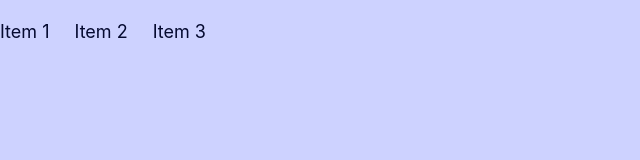
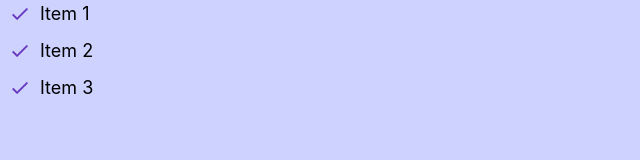
Before and after one commit to Kayla0608/KTShop, a website: page index.html in a window 1280 px wide. Shown: the whole page, without its empty margins (0-640 px from the left). Drawn offline with nearby package versions, Linux system fonts and the light colour scheme; a web font is replaced by a local one.

Commit message:
Creating list style with check.png

```diff
--- a/css/styles.css
+++ b/css/styles.css
@@ -127,3 +127,29 @@ a{
     display: inline-block;
     margin-right: 2rem;
 }
+
+.list--check {
+    list-style-type: none; /* Remove default bullets */
+    margin: 0;
+    padding: 0;
+}
+
+.list--check li {
+    position: relative; /* Establish a positioning context */
+    padding-left: 4rem; /* Space for the checkmark */
+    margin-bottom: 1rem;
+}
+
+.list--check li::before {
+    content: '';
+    position: absolute;
+    left: 0;
+    top: 50%;
+    transform: translateY(-50%); /* Center vertically */
+    width: 4rem;    /* Set desired width */
+    height: 4rem;   /* Set desired height */
+    background-image: url(../assets/icons/check.png); /* Correct image path */
+    background-size: contain; /* Scale image to fit */
+    background-repeat: no-repeat;
+    background-position: center;
+}
--- a/index.html
+++ b/index.html
@@ -11,7 +11,7 @@
 </head>
 <body>
 
-        <ul class="list list--inline">
+        <ul class="list--check">
             <li class="list__item">Item 1</li>
             <li class="list__item">Item 2</li>
             <li class="list__item">Item 3</li>
```
Also changed, not shown: assets/icons/check.png (added).
